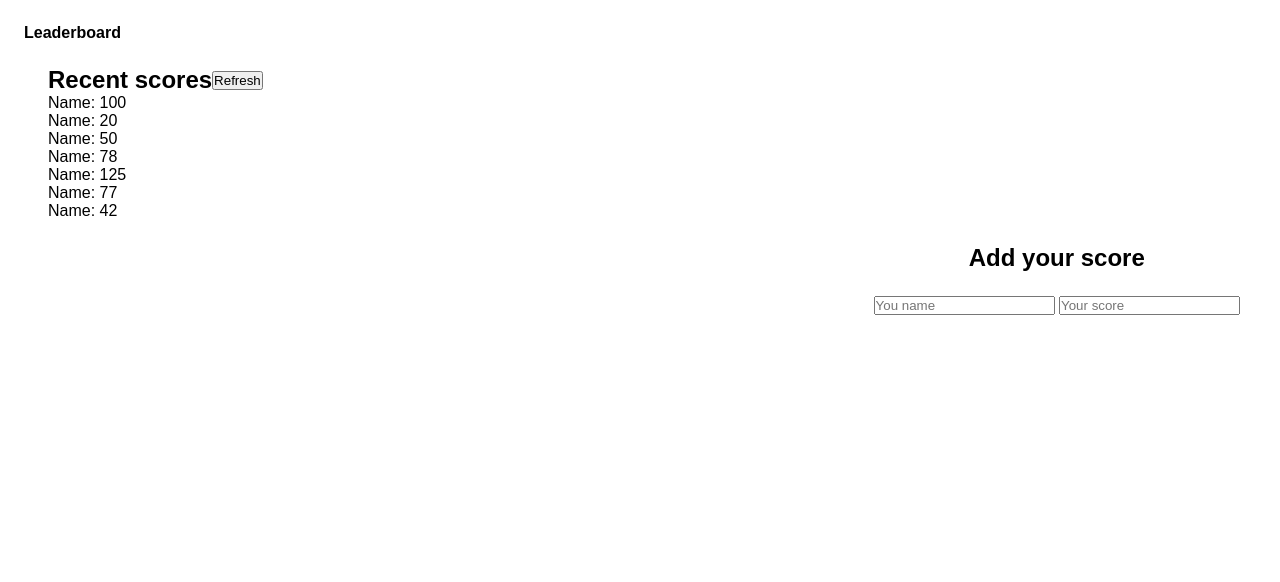
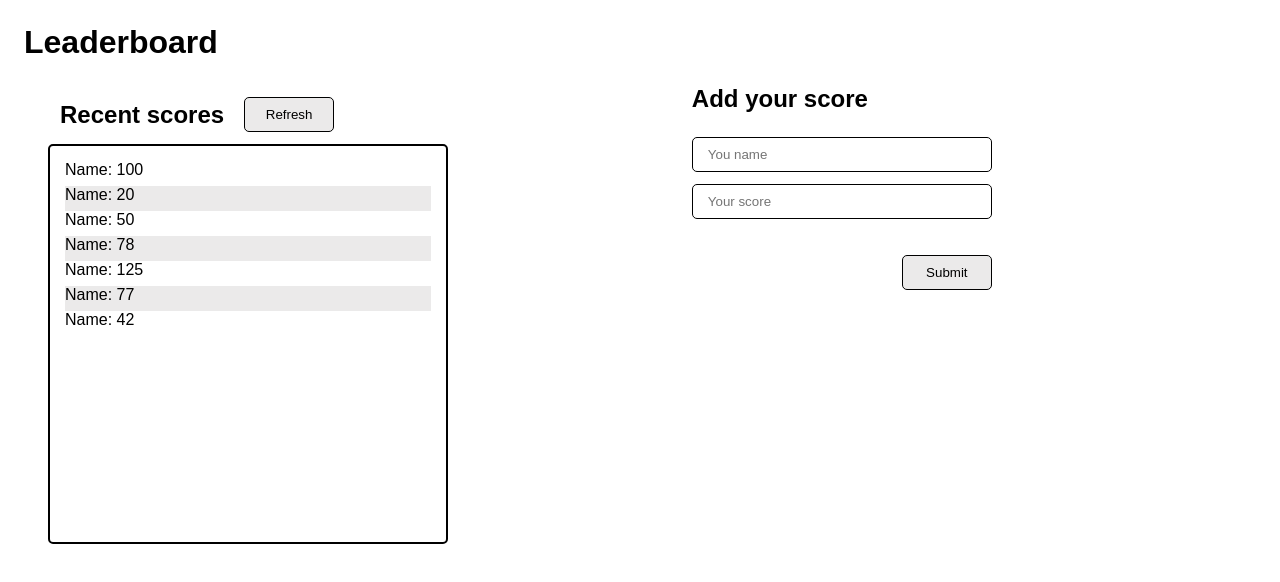
Before and after one commit to Mutai-Gilbert/Leaderboard-two, a website built with webpack: page src/index.html in a window 1280 px wide. Built offline with nearby package versions, Linux system fonts and the light colour scheme.

Commit message:
Made changes to the /src folder

```diff
--- a/src/index.html
+++ b/src/index.html
@@ -38,6 +38,11 @@
             <input type="text" name="name" class="input-name" placeholder="You name">
             <input type="text" name="score" class="input-score" placeholder="Your score">
         </label>
+        <div class="submit-button">
+
+
+        <button type="submit">Submit</button>
+    </div>
     </div>
 </div>
 
--- a/src/style.css
+++ b/src/style.css
@@ -17,7 +17,7 @@ p {
 }
 
 h1 {
-  font-size: 1rem;
+  font-size: 2rem;
 }
 
 body {
@@ -29,23 +29,65 @@ body {
   display: flex;
   align-items: flex-start;
   flex-direction: column;
+  width: 49%;
   margin: 24px;
-  list-style-type: none;
-}
-ul {
-  list-style-type: none;
+  float: left;
+  position: relative;
 }
 
 .recent-scores {
   display: flex;
   align-items: center;
-  justify-content: space-between;
+  justify-content: space-around;
+  margin: 12px;
+}
+
+ul {
+  border: 2px solid #000;
+  width: 400px;
+  height: 400px;
+  overflow: hidden;
+  border-radius: 5px;
+  padding: 15px 15px;
+  list-style-type: none;
+}
+
+li {
+  height: 25px;
+}
+
+li:nth-child(even) {
+  background-color: #ebeaea;
 }
 
 .add-score {
   display: flex;
-  align-items: center;
   flex-direction: column;
+  float: left;
+  width: 300px;
+  margin: 24px;
   gap: 24px;
-  float: right;
 }
+
+button {
+  width: 90px;
+  height: 35px;
+  margin-left: 20px;
+  border-radius: 5px;
+  background-color: #ebeaea;
+  border: 1px solid #000;
+}
+
+.submit-button {
+  display: flex;
+  justify-content: flex-end;
+}
+
+input {
+  height: 35px;
+  width: 300px;
+  border-radius: 5px;
+  padding: 0 15px;
+  border: 1px solid #000;
+  margin-bottom: 12px;
+}
```
Also changed, not shown: dist/index.html, dist/main.js.
